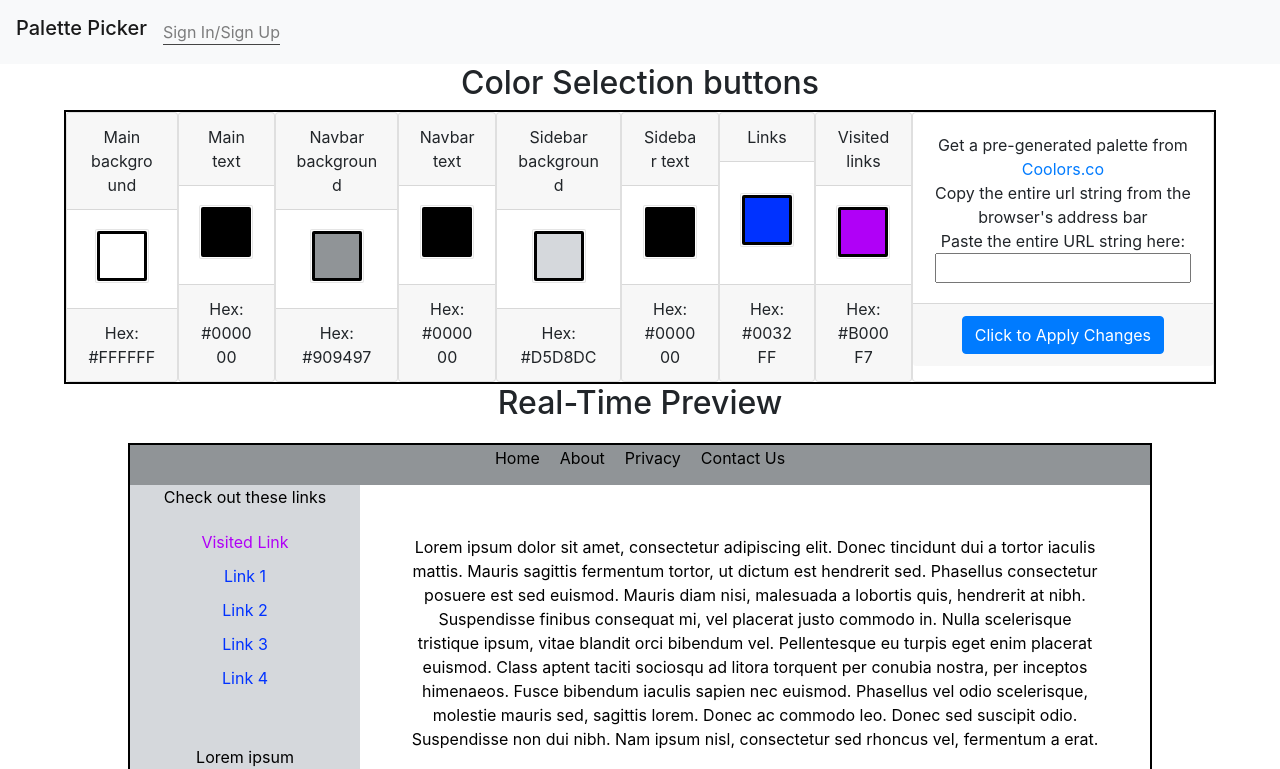
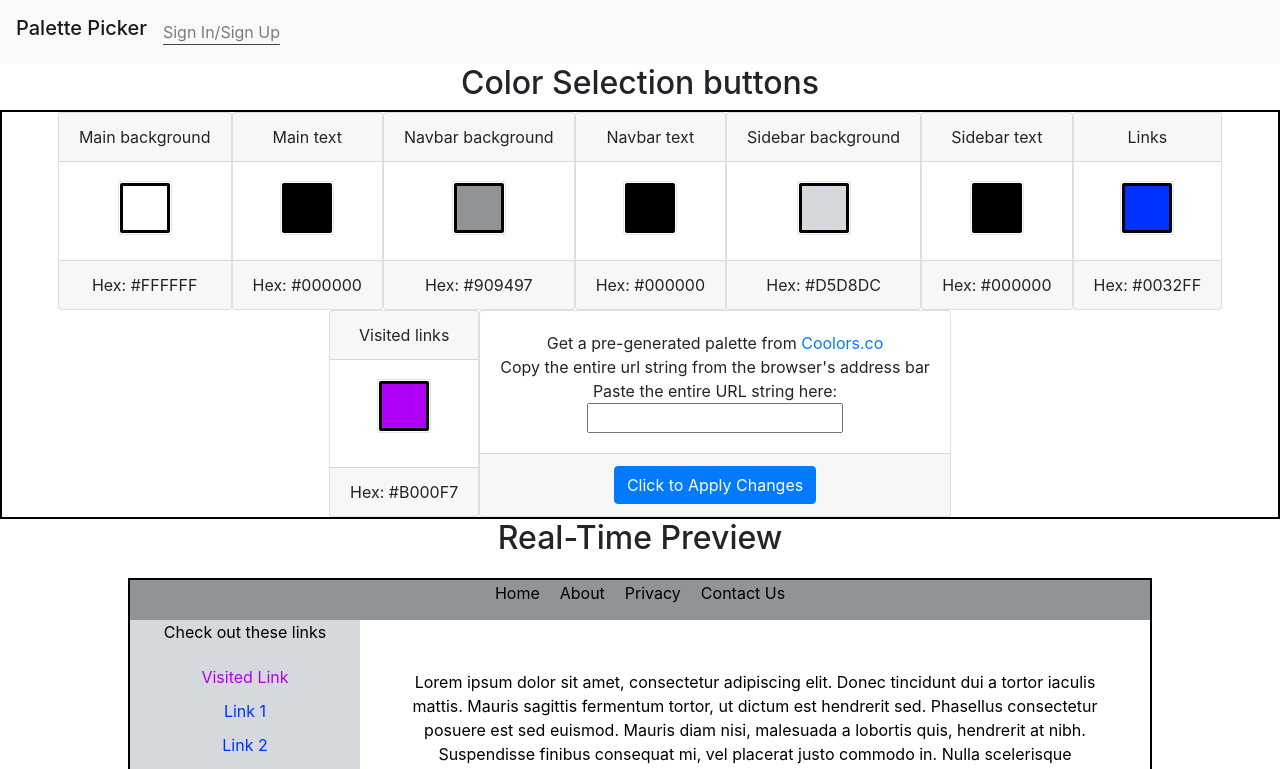
Before and after one commit to nashvillefcc/palettepicker, a React (Create React App) app: page / in a window 1280 px wide. Shown: the top 769 px of the page. Built offline with nearby package versions, Linux system fonts and the light colour scheme.

Commit message:
button panel flex-wrap

```diff
--- a/src/Components/ButtonPanel/ButtonPanel.css
+++ b/src/Components/ButtonPanel/ButtonPanel.css
@@ -1,11 +1,8 @@
 .ButtonPanel {
-  display: inline-flex;
   text-align: center;
-  align-items: stretch;
 }
 
 .color-button-card {
-  display: flex;
   align-items: center;
   justify-content: center;
 }
--- a/src/Components/ButtonPanel/ButtonPanel.js
+++ b/src/Components/ButtonPanel/ButtonPanel.js
@@ -5,7 +5,7 @@ import "./ButtonPanel.css";
 
 const ButtonPanel = ({ buttons }) => {
   return (
-    <div className="ButtonPanel">
+    <div className="ButtonPanel d-inline-flex container-fluid justify-content-center flex-wrap">
       {buttons.map(b => {
         return (
           <div className="card" key={"card-for-" + b.key}>
--- a/src/Components/Container/Container.css
+++ b/src/Components/Container/Container.css
@@ -1,13 +1,5 @@
 .ButtonPanel {
-  width: 90vw;
   border: 2px solid black;
-  width: 90vw;
-}
-
-#button-panel-container {
-  display: flex;
-  align-items: center;
-  justify-content: center;
 }
 
 .preview-window {
--- a/src/Components/Container/Container.js
+++ b/src/Components/Container/Container.js
@@ -96,10 +96,8 @@ class Container extends React.Component {
       <div className="Container">
         <NavHeader />
         <h2>Color Selection buttons</h2>
-        <div id="button-panel-container">
-          {/* ButtonPanel is a parent component that maps over an array of buttons and renders them inline into a row */}
-          <ButtonPanel buttons={colorButtons} />
-        </div>
+        {/* ButtonPanel is a parent component that maps over an array of buttons and renders them inline into a row */}
+        <ButtonPanel buttons={colorButtons} />
         <h2>Real-Time Preview</h2>
         <div className="preview-window">
           <Navbar navbarContentBg={navbarBg} navbarContentText={navbarText} />
--- a/src/Components/PaletteInput/PaletteInput.js
+++ b/src/Components/PaletteInput/PaletteInput.js
@@ -40,6 +40,7 @@ class PaletteInput extends React.Component {
   }
   paletteSwap = e => {
     e.preventDefault();
+    if (this.state.value !== "") {
       let fullString = this.state.value;
       let hexArray = fullString.replace("https://coolors.co/", "").split("-"); // get rid of address part of URL & split the hex codes from the url string into an array
       this.props.colorsToChange.map((c, i) => {
@@ -47,6 +48,7 @@ class PaletteInput extends React.Component {
         return this.props.updateParent("#" + hexArray[i], c);
       });
       document.getElementById("paletteSubmitForm").reset();
+    }
   };
   handleChange = e => {
     this.setState({ value: e.target.value });
```
Lines whose indentation alone changed are shown as unchanged.
